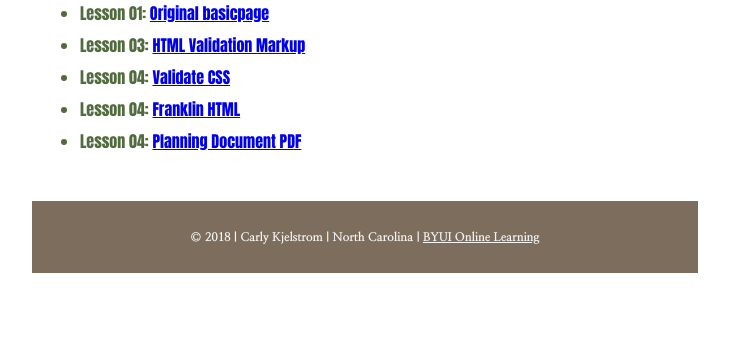
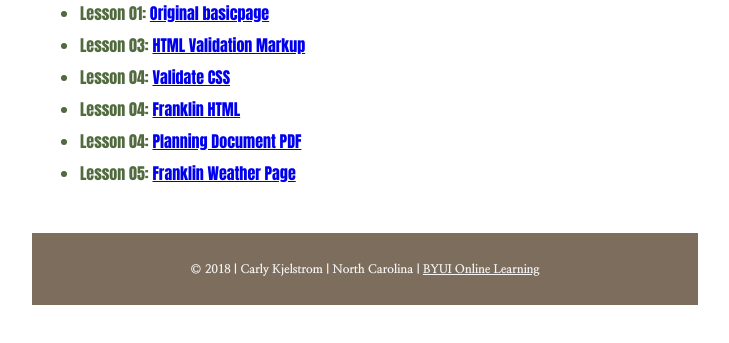
Before and after one commit to crkjelstrom/crkjelstrom.github.io, a plain HTML site: page index.html in a window 1280 px wide. Shown: the part 203-546 px from the top of the page, without its empty margins (275-1004 px from the left). Drawn offline with Linux system fonts and the light colour scheme; a web font is replaced by a local one.

Commit message:
added L05
added lesson 05 frankling weather page link

```diff
--- a/index.html
+++ b/index.html
@@ -26,6 +26,7 @@
             <li>Lesson 04: <a href="assignments/lesson-4/fixme.txt">Validate CSS</a></li>
             <li>Lesson 04: <a href="assignments/lesson-4/franklin-4.html">Franklin HTML</a></li>
             <li>Lesson 04: <a href="assignments/lesson-4/forecastForYouWebsite/Website%20Planning%20Document.pdf">Planning Document PDF</a></li>
+            <li>Lesson 05: <a href="assignments/lesson-5/franklin-5.html">Franklin Weather Page</a></li>
         </ul>
     </main>
     <footer>
```
